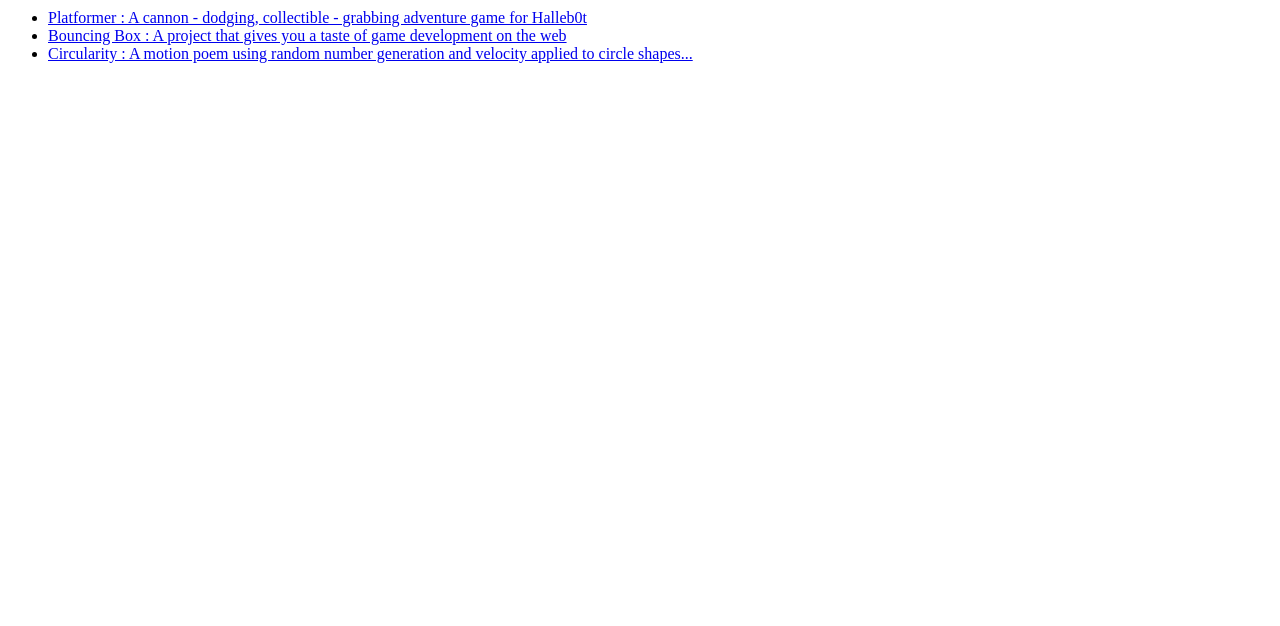
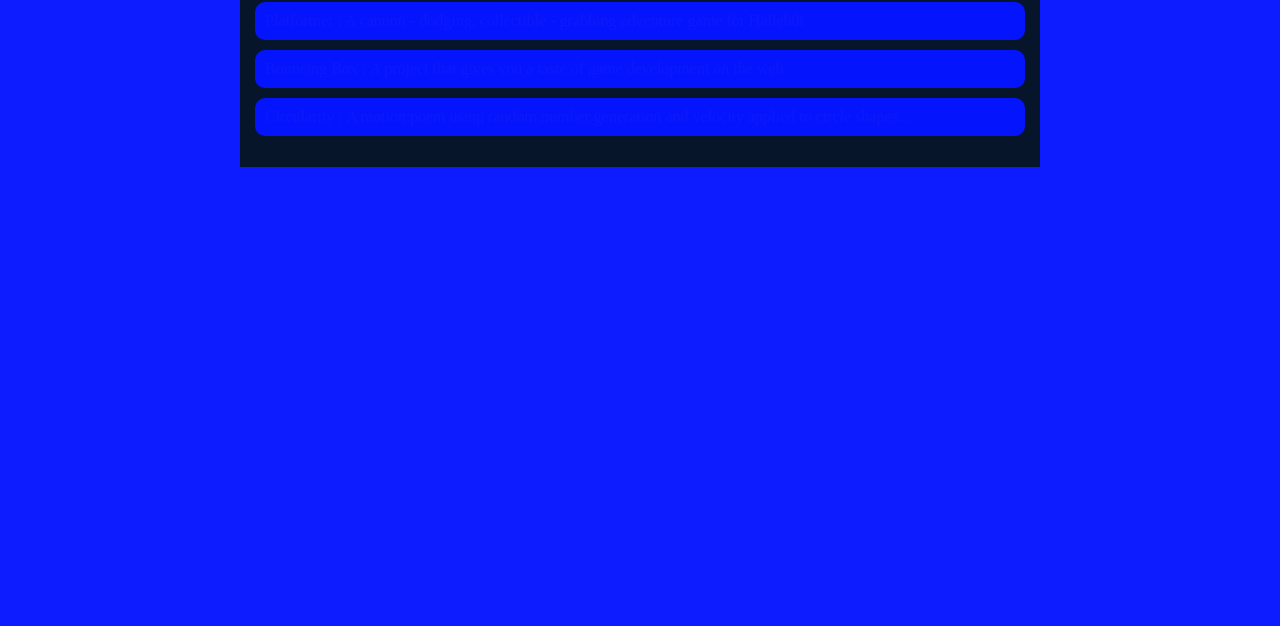
Before and after one commit to agore1234/agore1234.github.io, a plain HTML site: page portfolio.html in a window 1280 px wide. Shown: the part 174-800 px from the top of the page. Drawn offline with Linux system fonts and the light colour scheme.

Commit message:
add portfolio.html file

```diff
--- a/portfolio.html
+++ b/portfolio.html
@@ -2,8 +2,7 @@
 <html>
     <head>
         <title>Aidenn's Awesome Website</title>
-        <link rel="stylesheet">
-        <link href="style.css">
+        <link rel="stylesheet" href="style.css">
     </head>
 
     <body>
--- a/style.css
+++ b/style.css
@@ -85,5 +85,5 @@
 
 #portfolio a {
     text-decoration: none;
-    color: #191debfa;
+    color: #0e1afafa;
 }
```
